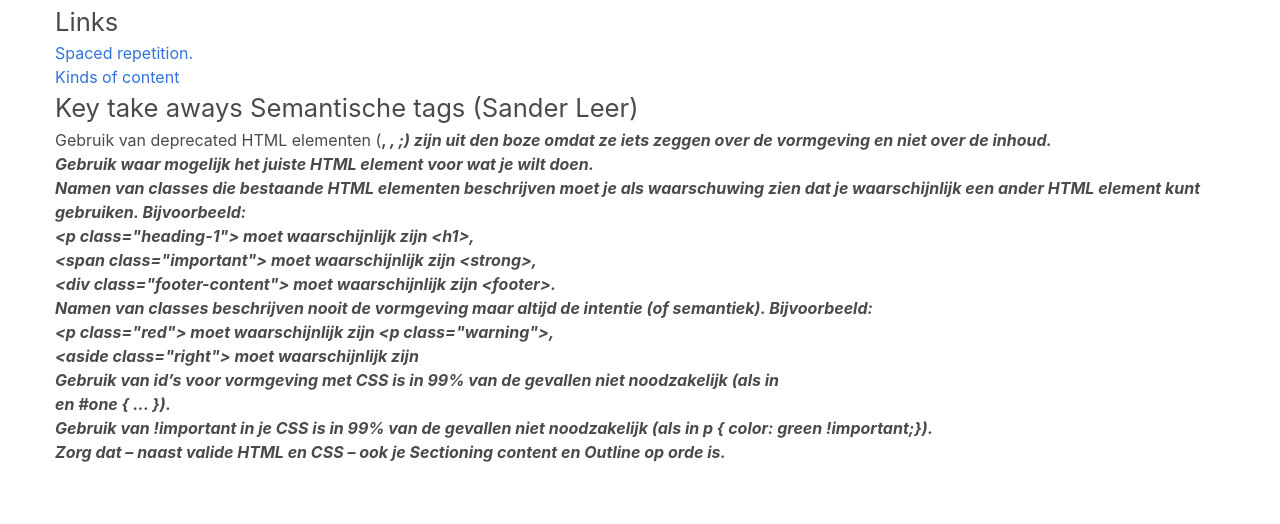
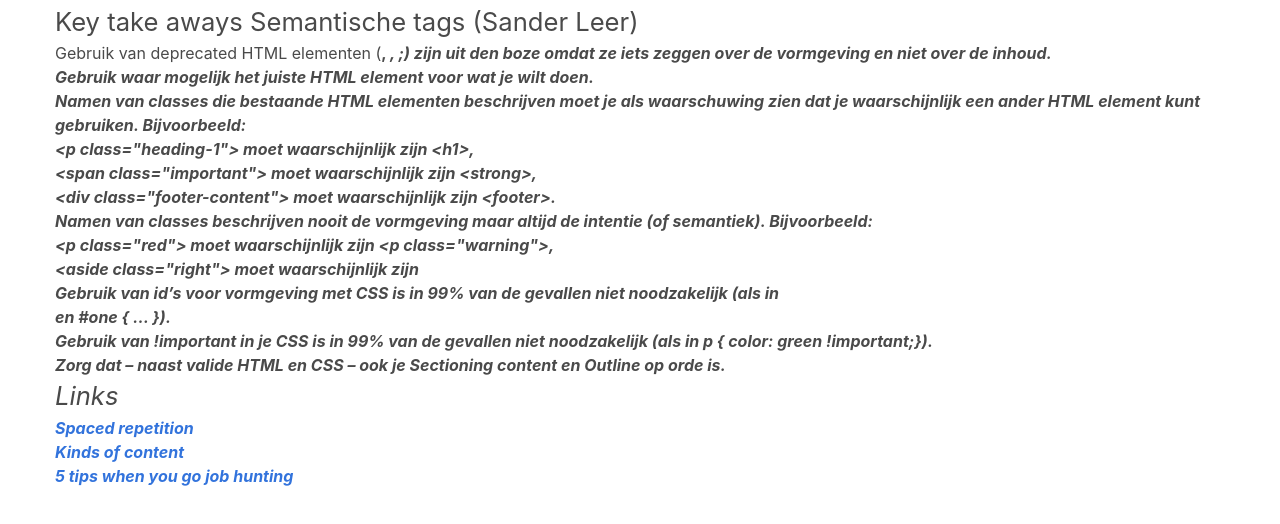
Before and after one commit to bartvanderwal/WebTech-I1H-2017, a website: page les-4/index.html in a window 1280 px wide. Shown: the part 70-594 px from the top of the page. Drawn offline with Linux system fonts and the light colour scheme.

Commit message:
Les 3 en 4, Artikel 5 tips job hunting.

```diff
--- a/les-4/index.html
+++ b/les-4/index.html
@@ -10,11 +10,6 @@
     </head>
     <body>
         <h1>Les 4 - Selectors, Float, Semantische HTML</h1>
-        <h2>Links</h2>
-        <ul>
-            <li><a href="https://www.pluralsight.com/resource-center/infographics/discover-the-science-behind-forgetting-and-conquer-it">Spaced repetition.</a></li>
-            <li><a href="https://html.spec.whatwg.org/multipage/dom.html#kinds-of-content">Kinds of content</a></li>
-        </ul>
         <h2>Key take aways Semantische tags (Sander Leer)</h2>
         <ul>
             <li>Gebruik van deprecated HTML elementen (<b>, <i>, <blink> ;) zijn uit den boze omdat ze iets zeggen over de vormgeving en niet over de inhoud.</li>
@@ -36,5 +31,11 @@
                 </ul>
             </li>
         </ul>
+        <h2>Links</h2>
+        <ul>
+            <li><a href="https://www.pluralsight.com/resource-center/infographics/discover-the-science-behind-forgetting-and-conquer-it">Spaced repetition</a></li>
+            <li><a href="https://html.spec.whatwg.org/multipage/dom.html#kinds-of-content">Kinds of content</a></li>
+            <li><a href="http://www.creativebloq.com/advice/5-tips-to-give-you-the-edge-when-job-hunting">5 tips when you go job hunting</a></li>
+        </ul>
     </body>
 </html>
```
Also changed, not shown: les-3/index.html (+3 -0 lines), les-3/lorem.html (renamed from les-3/voorbeeld.html).
